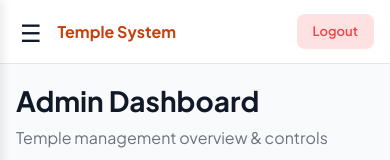
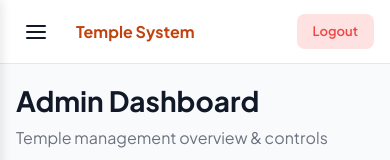
Before and after one commit to basavarajck/vercelfrontend, a React (Vite) app: page /admin in a window 390 px wide. Shown: the top 160 px of the page. Built offline with nearby package versions, Linux system fonts and the light colour scheme; no server answers; sample sign-in values are in the browser's storage.

Commit message:
Fix: Hamburger menu visibility and icon

```diff
--- a/src/components/Navbar.jsx
+++ b/src/components/Navbar.jsx
@@ -16,8 +16,22 @@ const Navbar = ({ onToggleSidebar }) => {
       {/* LEFT */}
       <div className="navbar-left">
         {/* HAMBURGER (Mobile Only) */}
-        <button onClick={onToggleSidebar} className="hamburger-btn">
-          ☰
+        <button onClick={onToggleSidebar} className="hamburger-btn" aria-label="Menu">
+          <svg
+            xmlns="http://www.w3.org/2000/svg"
+            width="24"
+            height="24"
+            viewBox="0 0 24 24"
+            fill="none"
+            stroke="currentColor"
+            strokeWidth="2"
+            strokeLinecap="round"
+            strokeLinejoin="round"
+          >
+            <line x1="3" y1="12" x2="21" y2="12"></line>
+            <line x1="3" y1="6" x2="21" y2="6"></line>
+            <line x1="3" y1="18" x2="21" y2="18"></line>
+          </svg>
         </button>
         <h1>Temple System</h1>
         <p className="tagline">Community-driven management</p>
--- a/src/styles/navbar.css
+++ b/src/styles/navbar.css
@@ -78,12 +78,21 @@
 .hamburger-btn {
     display: none;
     /* Hidden on Desktop */
-    background: none;
+    background: transparent;
     border: none;
-    font-size: 24px;
     cursor: pointer;
     color: #111827;
-    padding: 4px;
+    /* Dark Gray */
+    padding: 8px;
+    margin-right: 8px;
+    /* Space between btn and title */
+    border-radius: 4px;
+    align-items: center;
+    justify-content: center;
+}
+
+.hamburger-btn:hover {
+    background-color: #f3f4f6;
 }
 
 @media (max-width: 768px) {
@@ -93,7 +102,6 @@
 
     .tagline {
         display: none;
-        /* Save space on mobile */
     }
 
     .navbar-left h1 {
@@ -102,10 +110,10 @@
 
     .user-info {
         display: none;
-        /* Hide name on super small screens if needed, or keep it */
     }
 
     .hamburger-btn {
-        display: block;
+        display: flex;
+        /* Force flex to center SVG */
     }
 }
```
